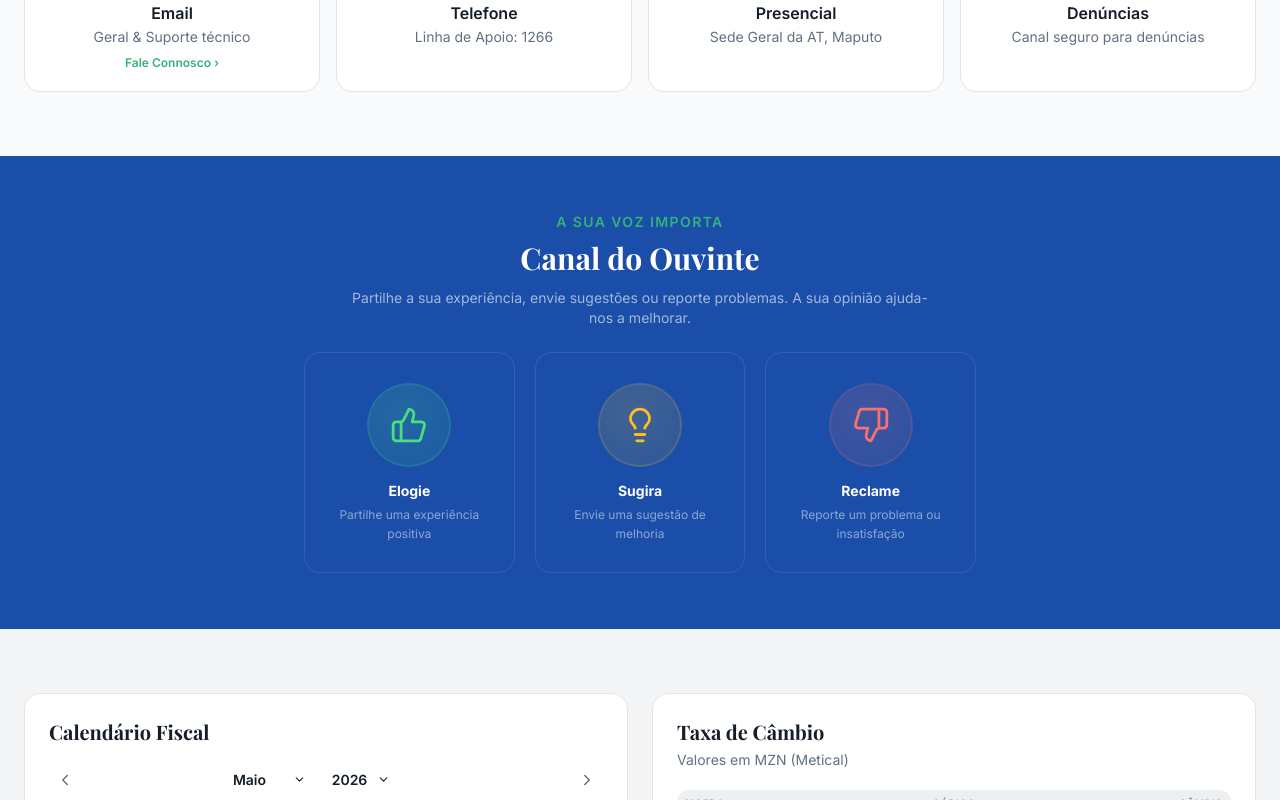
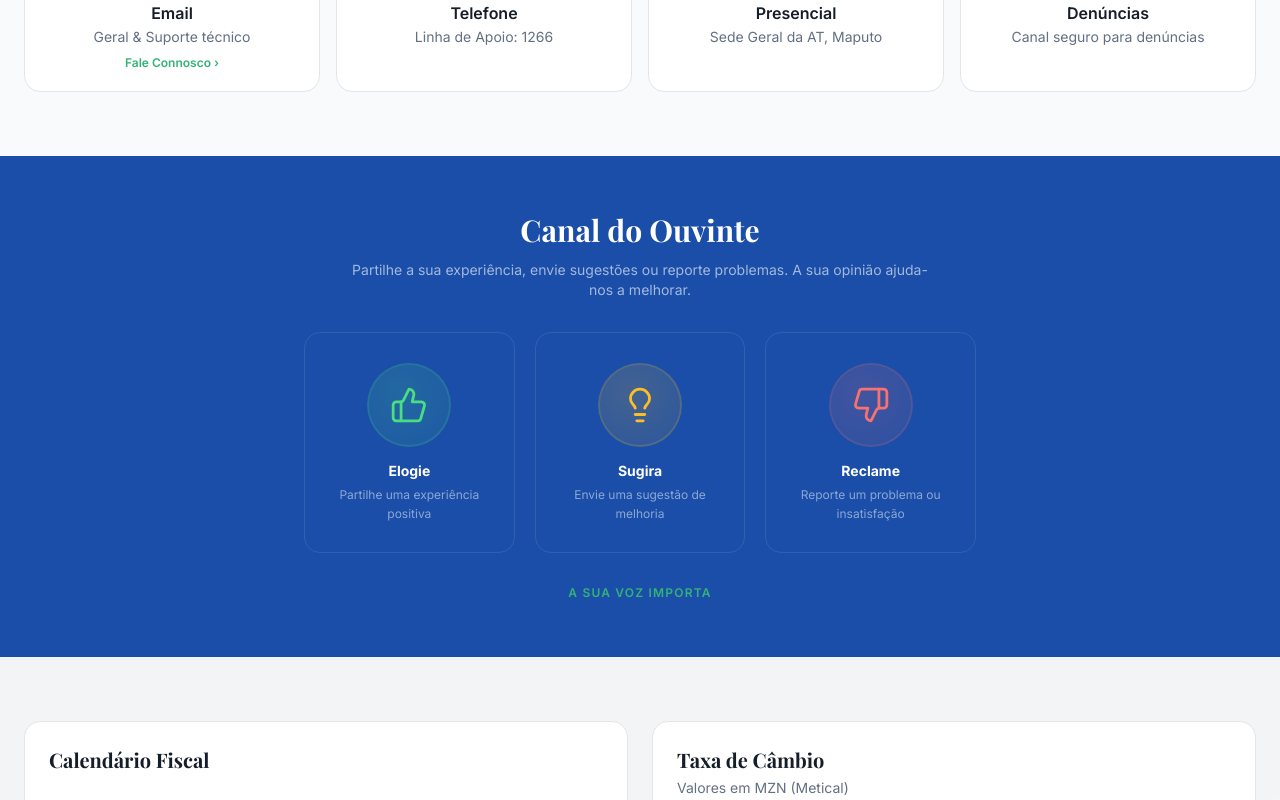
Before and after one commit to mects-s-a/at_website, a React (Vite) app: page / in a window 1280 px wide. Shown: the part 2000-2800 px from the top of the page. Built offline with nearby package versions, Linux system fonts and the light colour scheme.

Commit message:
Updated Navbar

```diff
--- a/src/app.jsx
+++ b/src/app.jsx
@@ -2,20 +2,22 @@ import { Toaster } from "@/components/ui/toaster";
 import { QueryClient, QueryClientProvider } from '@tanstack/react-query';
 import { BrowserRouter as Router, Route, Routes, useNavigate } from 'react-router-dom';
 
-// Page Component Imports
+// Page Component Imports (Caminhos em minúsculas)
 import Home from './pages/home';
 import TaxaCambio from './pages/taxacambio';
 import Ferramentas from './pages/ferramentas';
 import Contacto from './pages/contacto';
 import Noticias from './pages/noticias';
 import Galeria from './pages/galeria';
-// 🆕 Importação da nova página SobreAT
-import SobreAT from './pages/Seg/sobreat';
+import SobreAT from './pages/seg/sobreat';
+
+// Layout Import
+import Layout from './components/layout/layout';
 
 // Global UI Widget Imports
 import AIChatWidget from './components/features/ai-chat/aichatwidget';
 
-// 🔐 Auth mocks — replace when real auth is wired up
+// 🔐 Auth mocks
 const AuthProvider = ({ children }) => children;
 const useAuth = () => ({
   isLoadingAuth: false,
@@ -60,10 +62,7 @@ const AuthenticatedApp = () => {
       <Route path="/contacto" element={<Contacto />} />
       <Route path="/noticias" element={<Noticias />} />
       <Route path="/galeria" element={<Galeria />} />
-
-      {/* 🆕 Nova rota para a página SobreAT */}
       <Route path="/sobre-at" element={<SobreAT />} />
-
       <Route path="*" element={<PageNotFound />} />
     </Routes>
   );
@@ -92,8 +91,10 @@ export default function App() {
     <AuthProvider>
       <QueryClientProvider client={queryClient}>
         <Router>
-          {/* Main layout contents */}
-          <AuthenticatedApp />
+          {/* Main layout contents wrapped inside Layout */}
+          <Layout>
+            <AuthenticatedApp />
+          </Layout>
 
           {/* Persistent global overlays */}
           <AIChatWidget />
--- a/src/components/features/tax/taxservicesbreakdown.jsx
+++ b/src/components/features/tax/taxservicesbreakdown.jsx
@@ -159,7 +159,7 @@ function Modal({ card, onClose, onSuccess }) {
     }
   };
 
-  const inputCls = "w-full border border-gray-200 rounded-lg px-3 py-2 text-sm focus:outline-none focus:ring-2 focus:border-transparent transition-all";
+  const inputCls = "w-full border border-gray-200 rounded-lg px-3 py-2 text-sm focus:outline-none focus:ring-2 focus:ring-primary/40 focus:border-transparent transition-all text-gray-800";
 
   return (
     <div
@@ -167,7 +167,7 @@ function Modal({ card, onClose, onSuccess }) {
       style={{ background: "rgba(0,0,0,0.55)" }}
       onClick={(e) => e.target === e.currentTarget && onClose()}
     >
-      <div className="modal-in bg-white rounded-2xl shadow-2xl w-full max-w-md">
+      <div className="modal-in bg-white rounded-2xl shadow-2xl w-full max-w-md overflow-hidden">
 
         {/* Header */}
         <div className="flex items-center justify-between px-6 pt-5 pb-4 border-b border-gray-100">
@@ -180,8 +180,8 @@ function Modal({ card, onClose, onSuccess }) {
           </button>
         </div>
 
-        {/* Fields with standard dark gray text labels */}
-        <div className="px-6 py-5 space-y-4">
+        {/* Fields */}
+        <div className="px-6 py-5 space-y-4 max-h-[70vh] overflow-y-auto">
           {[
             { key: "nome",     label: "Nome Completo",        type: "text",  required: true },
             { key: "email",    label: "Email",                type: "email", required: true },
@@ -220,7 +220,7 @@ function Modal({ card, onClose, onSuccess }) {
             </label>
             <label className="flex items-center gap-2.5 cursor-pointer">
               <span
-                className="flex items-center gap-1.5 px-4 py-2 rounded-lg text-sm font-semibold text-white hover:opacity-90 transition-opacity"
+                className="flex items-center gap-1.5 px-4 py-2 rounded-lg text-sm font-semibold text-white hover:opacity-90 transition-opacity whitespace-nowrap select-none"
                 style={{ background: card.btnBg }}
               >
                 <Paperclip size={14} />
@@ -237,7 +237,7 @@ function Modal({ card, onClose, onSuccess }) {
         </div>
 
         {/* Submit */}
-        <div className="px-6 pb-6">
+        <div className="px-6 pb-6 pt-2 border-t border-gray-50">
           <button
             onClick={submit}
             disabled={sending}
@@ -298,10 +298,8 @@ export default function CanalDoOuvinte() {
       <section className="py-10 sm:py-14 bg-primary text-primary-foreground">
         <div className="max-w-7xl mx-auto px-4 sm:px-6">
 
-          <div className="text-center mb-6">
-            <p className="text-accent font-semibold text-sm tracking-widest uppercase mb-2">
-              A Sua Voz Importa
-            </p>
+          {/* Top Header */}
+          <div className="text-center mb-8">
             <h2 className="font-display text-2xl sm:text-3xl font-bold mb-3">
               Canal do Ouvinte
             </h2>
@@ -310,7 +308,8 @@ export default function CanalDoOuvinte() {
             </p>
           </div>
 
-          <div className="grid grid-cols-3 gap-5 max-w-2xl mx-auto">
+          {/* Cards Grid — Updated to responsive grid columns */}
+          <div className="grid grid-cols-1 md:grid-cols-3 gap-5 max-w-2xl mx-auto">
             {CARDS.map((card) => (
               <button
                 key={card.type}
@@ -350,6 +349,13 @@ export default function CanalDoOuvinte() {
             ))}
           </div>
 
+          {/* Subtitle / Notice Section */}
+          <div className="text-center mt-8">
+            <p className="text-accent font-semibold text-xs tracking-widest uppercase">
+              A Sua Voz Importa
+            </p>
+          </div>
+
         </div>
       </section>
     </>
--- /dev/null
+++ b/src/components/layout/layout.jsx
@@ -0,0 +1,19 @@
+import Navbar from "./navbar";
+import Footer from "./footer";
+
+export default function Layout({ children }) {
+  return (
+    <div className="flex flex-col min-h-screen bg-slate-50">
+      {/* Persistent Top Navigation Bar */}
+      <Navbar />
+
+      {/* Main Page Area */}
+      <main className="flex-grow w-full">
+        {children}
+      </main>
+
+      {/* Persistent Global Footer */}
+      <Footer />
+    </div>
+  );
+}
--- a/src/pages/home.jsx
+++ b/src/pages/home.jsx
@@ -1,27 +1,24 @@
-import Navbar from "../components/layout/navbar";
 import HeroCarousel from "../components/sections/herocarousel";
 import ServicesSection from "../components/sections/servicessection";
 import ContactChannels from "../components/features/ai-chat/contactchannels";
 import FiscalCalendar from "../components/features/fiscal-calendar/fiscalcalendar";
 import ExchangeRates from "../components/features/exchange-rates/exchangerates";
-import Footer from "../components/layout/footer";
 
-// FIX: Pointing to the new modular feature folders
+// Modular feature folders
 import TaxServicesBreakdown from "../components/features/tax/taxservicesbreakdown";
 import NewsSection from "../components/features/news/newssection";
 
 export default function Home() {
   return (
     <div className="min-h-screen bg-background font-inter">
-      <Navbar />
+      {/* Removido: Navbar (Agora gerenciada pelo Layout global) */}
       <HeroCarousel />
       <ServicesSection />
       <NewsSection />
       <ContactChannels />
       <TaxServicesBreakdown />
 
-      {/* id="calendario" lets the nav anchor "#calendario" scroll here directly */}
-      {/* REDUZIDO: de py-20 sm:py-28 para py-12 sm:py-16 */}
+      {/* Seção do Calendário e Câmbio */}
       <section id="calendario" className="py-12 sm:py-16 bg-muted/50">
         <div className="max-w-7xl mx-auto px-4 sm:px-6">
           <div className="grid lg:grid-cols-2 gap-6">
@@ -31,7 +28,7 @@ export default function Home() {
         </div>
       </section>
 
-      <Footer />
+      {/* Removido: Footer (Agora gerenciado pelo Layout global) */}
     </div>
   );
 }
```
